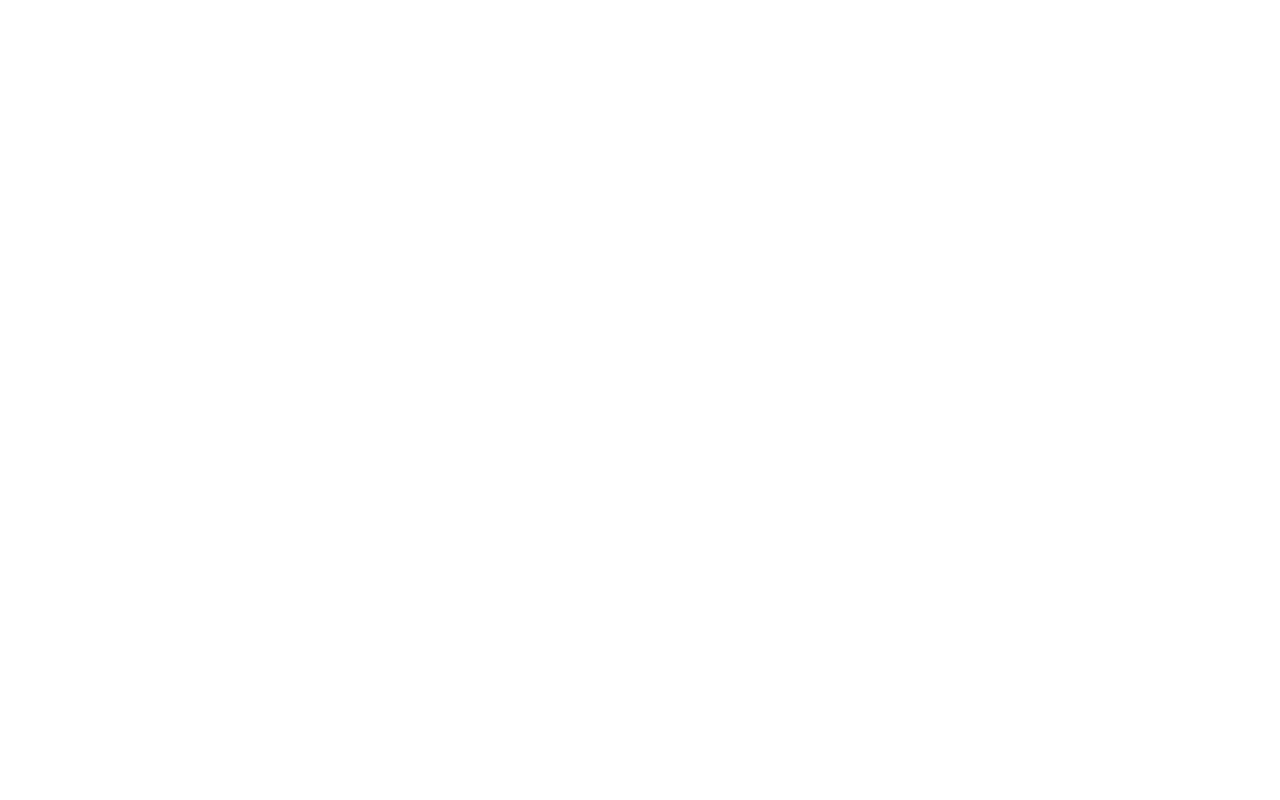
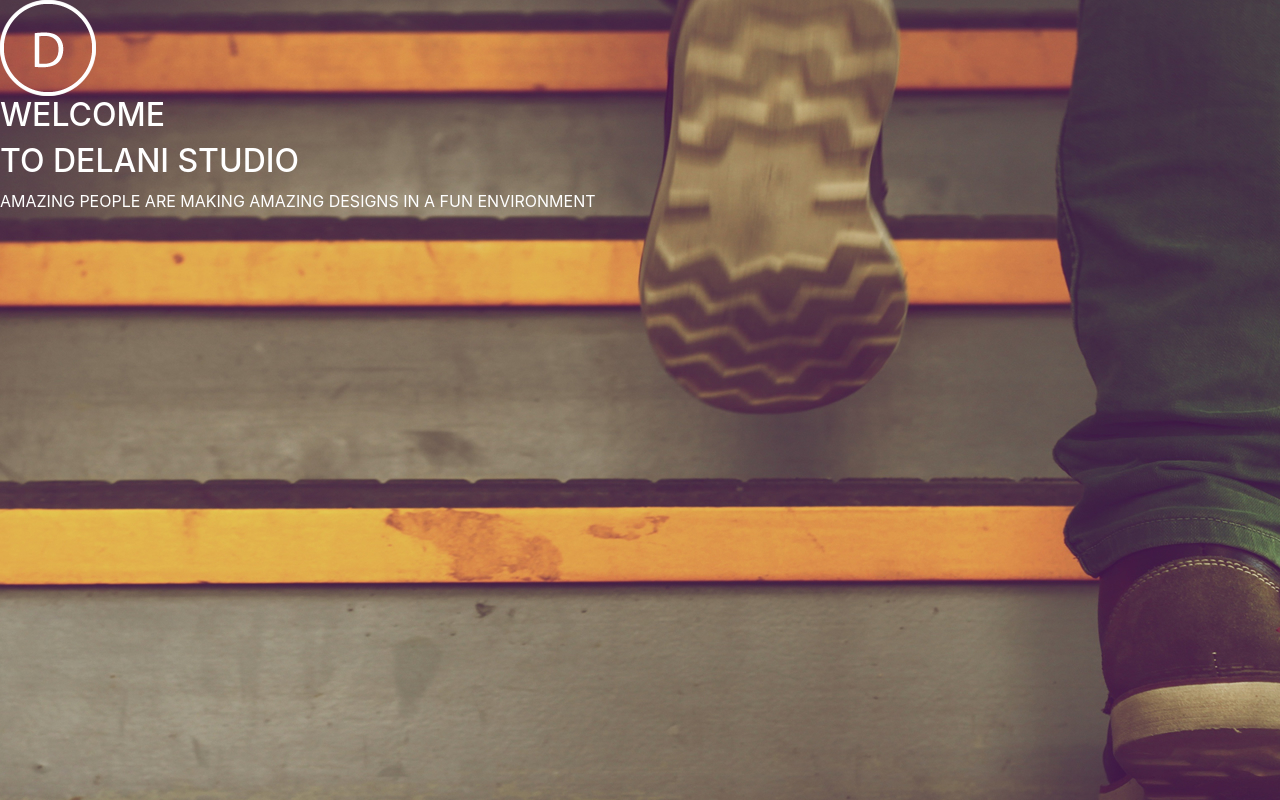
Before and after one commit to CherrylOsewe/Delani-studios, a plain HTML site: page index.html in a window 1280 px wide. Shown: the top 800 px of the page. Drawn offline with nearby package versions, Linux system fonts and the light colour scheme.

Commit message:
making the first page, adding a background image and initial text to it

```diff
--- a/css/style.css
+++ b/css/style.css
@@ -0,0 +1,7 @@
+.first-page{
+  background-image: url(../images/backgrounds/h_img.jpg);
+  background-repeat: no-repeat;
+  background-position: center;
+  height: 1071px;
+  color: white;
+}
--- a/index.html
+++ b/index.html
@@ -1,12 +1,30 @@
 <!DOCTYPE html>
 <html lang="en">
-<head>
-  <meta charset="UTF-8">
-  <meta http-equiv="X-UA-Compatible" content="IE=edge">
-  <meta name="viewport" content="width=device-width, initial-scale=1.0">
-  <title>Document</title>
-</head>
-<body>
+  <head>
+    <meta charset="UTF-8" />
+    <meta http-equiv="X-UA-Compatible" content="IE=edge" />
+    <meta name="viewport" content="width=device-width, initial-scale=1.0" />
+    <title>Delani Studios</title>
+    <link
+      rel="stylesheet"
+      href="https://cdn.jsdelivr.net/npm/bootstrap@4.6.0/dist/css/bootstrap.min.css"
+      integrity="sha384-B0vP5xmATw1+K9KRQjQERJvTumQW0nPEzvF6L/Z6nronJ3oUOFUFpCjEUQouq2+l"
+      crossorigin="anonymous"
+    />
+    <link rel="stylesheet" href="css/style.css" />
+  </head>
+  <body>
+    <div class="first-page">
+      <img src="images/logo/logo.png" alt="Delani logo">
+      <h2>WELCOME</h2>
+      <h2>TO DELANI STUDIO</h2>
+      <p> AMAZING PEOPLE ARE MAKING AMAZING DESIGNS IN A FUN ENVIRONMENT</p>
+    </div>
 
-</body>
+    <!--<script
+      src="https://code.jquery.com/jquery-3.6.0.js"
+      integrity="sha256-H+K7U5CnXl1h5ywQfKtSj8PCmoN9aaq30gDh27Xc0jk="
+      crossorigin="anonymous"
+    ></script>-->
+  </body>
 </html>
```
